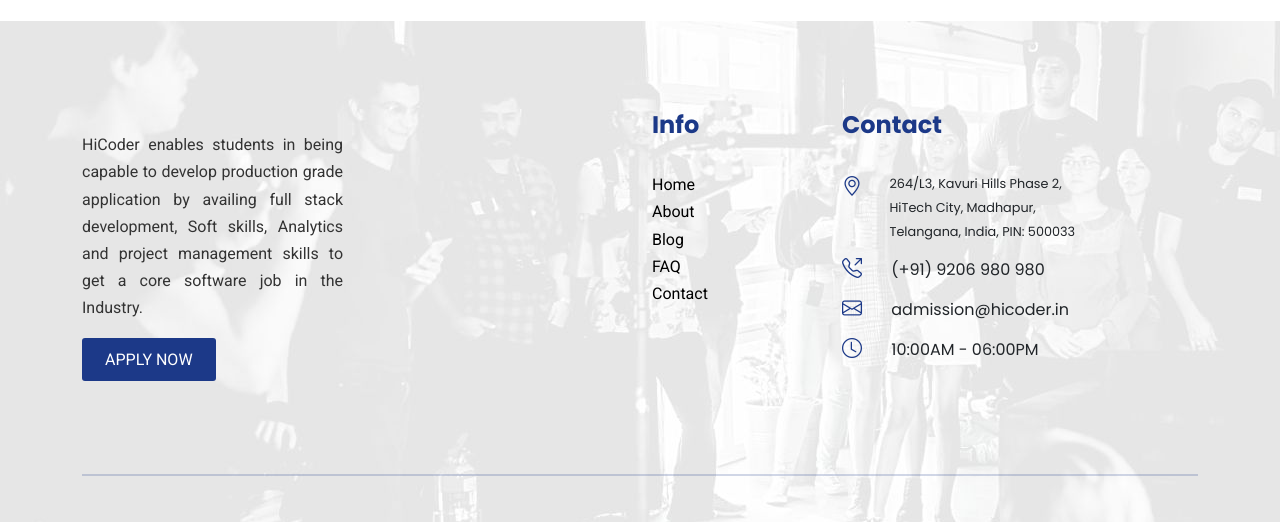
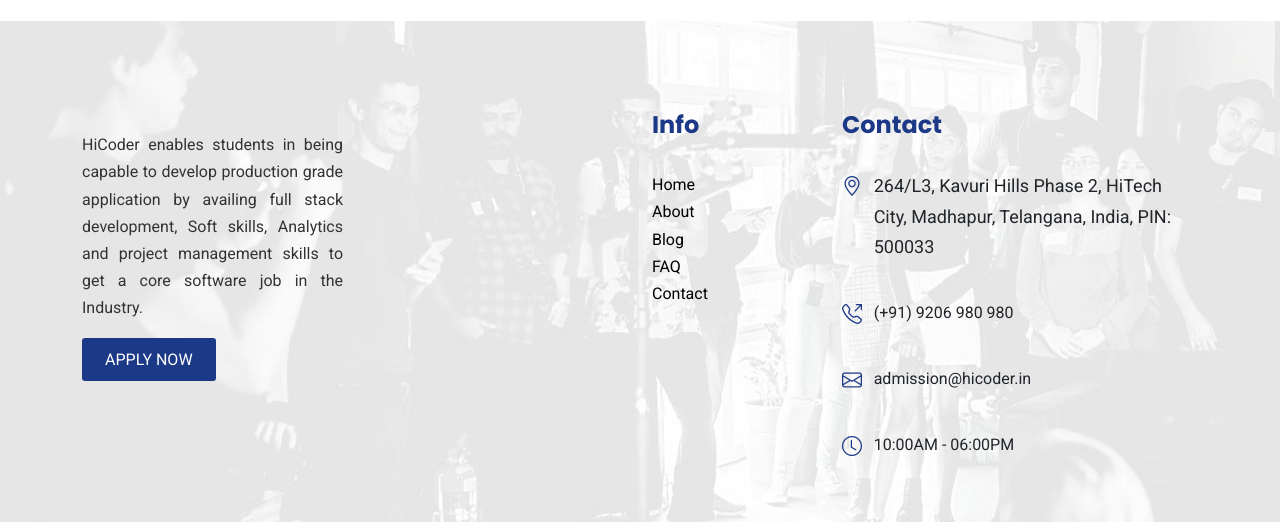
Before and after one commit to Charu1611/HiCoder, a plain HTML site: page index.html in a window 1280 px wide. Shown: the part 7387-7909 px from the top of the page. Drawn offline with nearby package versions, Linux system fonts and the light colour scheme.

Commit message:
update changes

```diff
--- a/index.html
+++ b/index.html
@@ -191,10 +191,7 @@
                 development, Soft skills, Analytics and project management skills to get a core software job in the
                 Industry.</p>
             <ul style="padding-left: 0;list-style: none;padding-bottom: 40px;">
-                <!-- <li style="margin-bottom: 10px;">
-                    <i style="padding-right: 25px; font-size: 20px;color: #1c3988;" class="bi bi-geo-alt"></i> <span style="font-size: 80%;">264/L3, Kavuri Hills Phase 2, HiTech
-                        City, Madhapur, Telangana, India, PIN: 500033</span>
-                </li> -->
+
                 <li>
                     <div class="row" style="margin-bottom: 10px;padding-bottom: 26px;">
                         <div class="col-1">
@@ -843,40 +840,56 @@
                                 href="">Contact</a></li>
                     </ul>
                 </div>
-                <div class="col-md-3 col-lg-3 mt-2">
+                <div class="col-md-4 col-lg-4 mt-2">
                     <h4 style="color: #1c3988;font-size: 24px;
                     line-height: 32px;
                     font-weight: 700;
                     text-transform: capitalize;
                     margin-bottom: 30px;">Contact</h4>
-                    <ul style="padding-left: 0;list-style: none;">
-                        <!-- <li style="margin-bottom: 10px;">
-                            <i style="padding-right: 25px; font-size: 20px;color: #1c3988;" class="bi bi-geo-alt"></i> <span style="font-size: 80%;">264/L3, Kavuri Hills Phase 2, HiTech
-                                City, Madhapur, Telangana, India, PIN: 500033</span>
-                        </li> -->
-                        <div class="row" style="margin-bottom: 10px;">
-                            <div class="col-2">
-                                <i style="padding-right: 25px; font-size: 20px;color: #1c3988;"
-                                    class="bi bi-geo-alt"></i>
+                    <ul style="padding-left: 0;list-style: none;padding-bottom: 40px;">
+
+                        <li>
+                            <div class="row" style="margin-bottom: 10px;padding-bottom: 26px;">
+                                <div class="col-1">
+                                    <i style="padding-right: 25px; font-size: 20px;color: #1c3988;" class="bi bi-geo-alt"></i>
+                                </div>
+                                <div class="col-11" >
+                                    <span style=" font-size: 18px;line-height: 1.7;padding-right: 40px;font-weight:400;font-family: 'Roboto';">264/L3, Kavuri Hills Phase 2, HiTech
+                                        City, Madhapur, Telangana, India, PIN: 500033</span>
+                                </div>
                             </div>
-                            <div class="col-10">
-                                <span style="font-size: 80%;">264/L3, Kavuri Hills Phase 2, HiTech
-                                    City, Madhapur, Telangana, India, PIN: 500033</span>
+                        </li>
+                        <li>
+                            <div class="row" style="margin-bottom: 10px;padding-bottom: 26px;">
+                                <div class="col-1">
+                                    <i style="padding-right: 25px; font-size: 20px;color: #1c3988;" class="bi bi-telephone-outbound"></i>
+                                </div>
+                                <div class="col-11" >
+                                    <span style=" font-size: 16px;line-height: 1.7;padding-right: 40px;font-weight:400;font-family: 'Roboto';">(+91) 9206 980 980</span>
+                                </div>
                             </div>
-                        </div>
-                        <li style="margin-bottom: 10px;">
-                            <i style="padding-right: 25px; font-size: 20px;color: #1c3988;"
-                                class="bi bi-telephone-outbound"></i>
-                            <span style="font-size: 16px">(+91) 9206 980 980</span>
                         </li>
-                        <li style="margin-bottom: 10px;">
-                            <i style="padding-right: 25px; font-size: 20px;color: #1c3988;" class="bi bi-envelope"></i>
-                            <span style="font-size: 16px">admission@hicoder.in</span>
+                        <li>
+                            <div class="row" style="margin-bottom: 10px;padding-bottom: 26px;">
+                                <div class="col-1">
+                                    <i style="padding-right: 25px; font-size: 20px;color: #1c3988;" class="bi bi-envelope"></i>
+                                </div>
+                                <div class="col-11" >
+                                    <span style=" font-size: 16px;line-height: 1.7;padding-right: 40px;font-weight:400;font-family: 'Roboto';">admission@hicoder.in</span>
+                                </div>
+                            </div>
                         </li>
-                        <li style="margin-bottom: 10px;">
-                            <i style="padding-right: 25px; font-size: 20px;color: #1c3988;" class="bi bi-clock"></i>
-                            <span style="font-size: 16px">10:00AM - 06:00PM</span>
+                        <li>
+                            <div class="row" style="margin-bottom: 10px;padding-bottom: 26px;">
+                                <div class="col-1">
+                                    <i style="padding-right: 25px; font-size: 20px;color: #1c3988;" class="bi bi-clock"></i>
+                                </div>
+                                <div class="col-11" >
+                                    <span style=" font-size: 16px;line-height: 1.7;padding-right: 40px;font-weight:400;font-family: 'Roboto';">10:00AM - 06:00PM</span>
+                                </div>
+                            </div>
                         </li>
+
                     </ul>
                 </div>
             </div>
--- a/js/scrpits.js
+++ b/js/scrpits.js
@@ -68,7 +68,7 @@
         nav: true,
       },
       600: {
-        items: 2,
+        items: 1,
         nav: false,
       },
       1000: {
```
